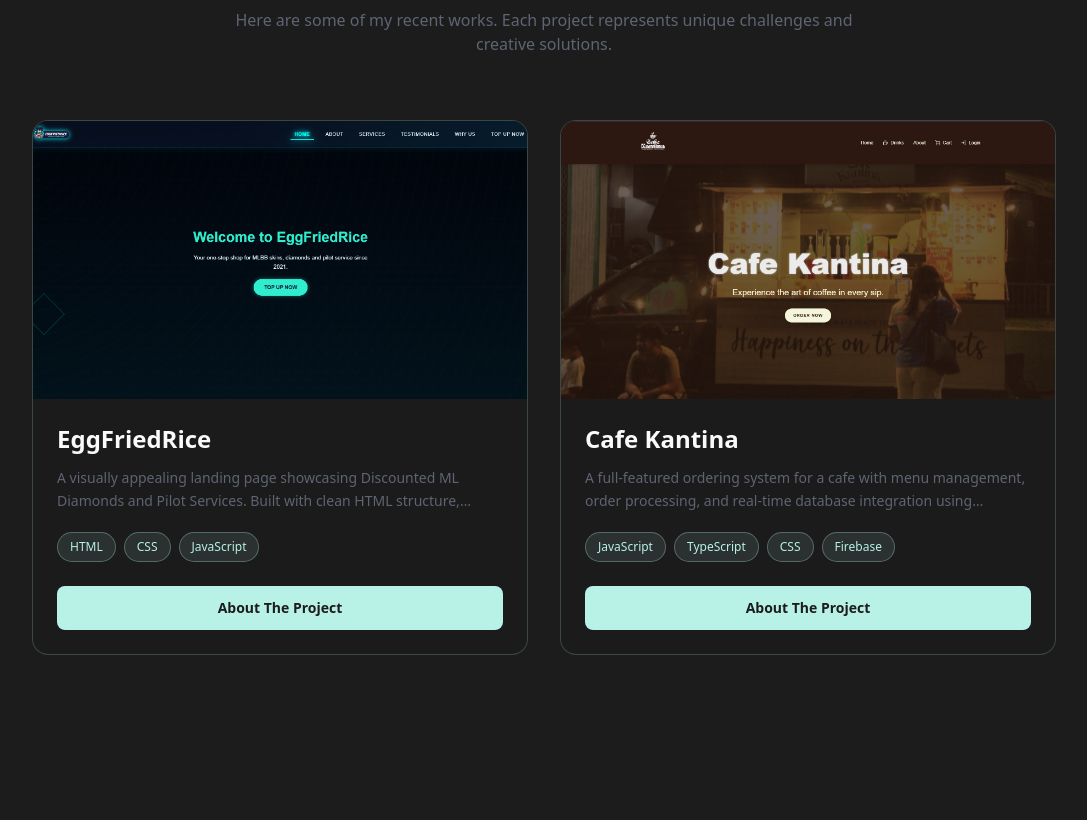
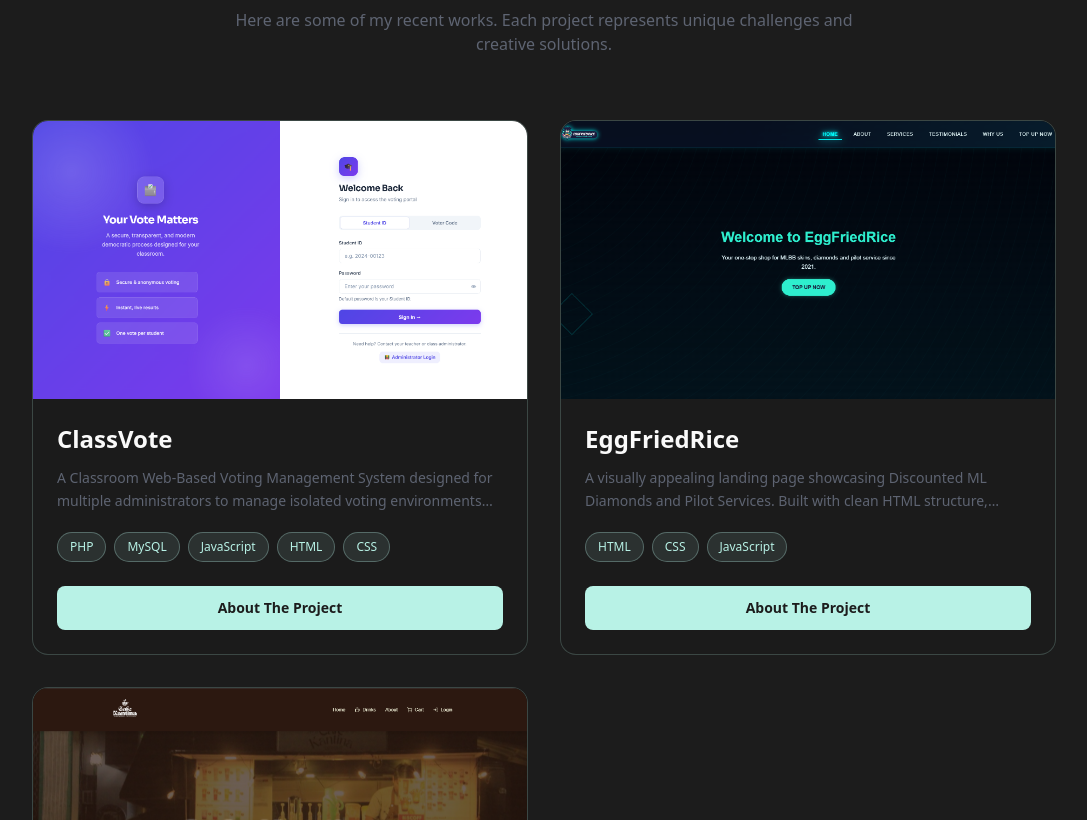
Before and after one commit to samsandiego0716/samsandiego-portfolio, a React (Vite) app: page /projects in a window 1280 px wide. Shown: the part 1980-2800 px from the top of the page, without its empty margins (96-1183 px from the left). Built offline with nearby package versions, Linux system fonts and the light colour scheme.

Commit message:
feat: add ClassVote project to portfolio

```diff
--- a/src/pages/Projects.tsx
+++ b/src/pages/Projects.tsx
@@ -30,6 +30,23 @@ const Projects = () => {
     const projects: Project[] = [
         {
             id: 1,
+            title: 'ClassVote',
+            description: 'A Classroom Web-Based Voting Management System designed for multiple administrators to manage isolated voting environments with real-time analytics and secure voter portals.',
+            tags: ['PHP', 'MySQL', 'JavaScript', 'HTML', 'CSS'],
+            images: ['/classroomvoting.png'],
+            features: [
+                'Admin Data Isolation: Independent workspaces for each administrator',
+                'Election Management: Create and manage multiple elections with custom settings',
+                'Candidate & Position Tracking: Organize candidates and track election progress',
+                'Voter Management System: Secure voter list and access code management',
+                'Secure Voting Portal: Encrypted and transparent voting process',
+                'Real-time Results & Analytics: Live data visualization of election results',
+            ],
+            liveLink: 'https://classroomvoting.xo.je/voter/login.php',
+            githubLink: '#',
+        },
+        {
+            id: 2,
             title: 'EggFriedRice',
             description: 'A visually appealing landing page showcasing Discounted ML Diamonds and Pilot Services. Built with clean HTML structure, modern CSS styling, and interactive JavaScript features.',
             tags: ['HTML', 'CSS', 'JavaScript'],
@@ -45,7 +62,7 @@ const Projects = () => {
             githubLink: 'https://github.com/samsandiego0716/eggfriedrice-website',
         },
         {
-            id: 2,
+            id: 3,
             title: 'Cafe Kantina',
             description: 'A full-featured ordering system for a cafe with menu management, order processing, and real-time database integration using Firebase.',
             tags: ['JavaScript', 'TypeScript', 'CSS', 'Firebase'],
```
Also changed, not shown: public/classroomvoting.png (added).
